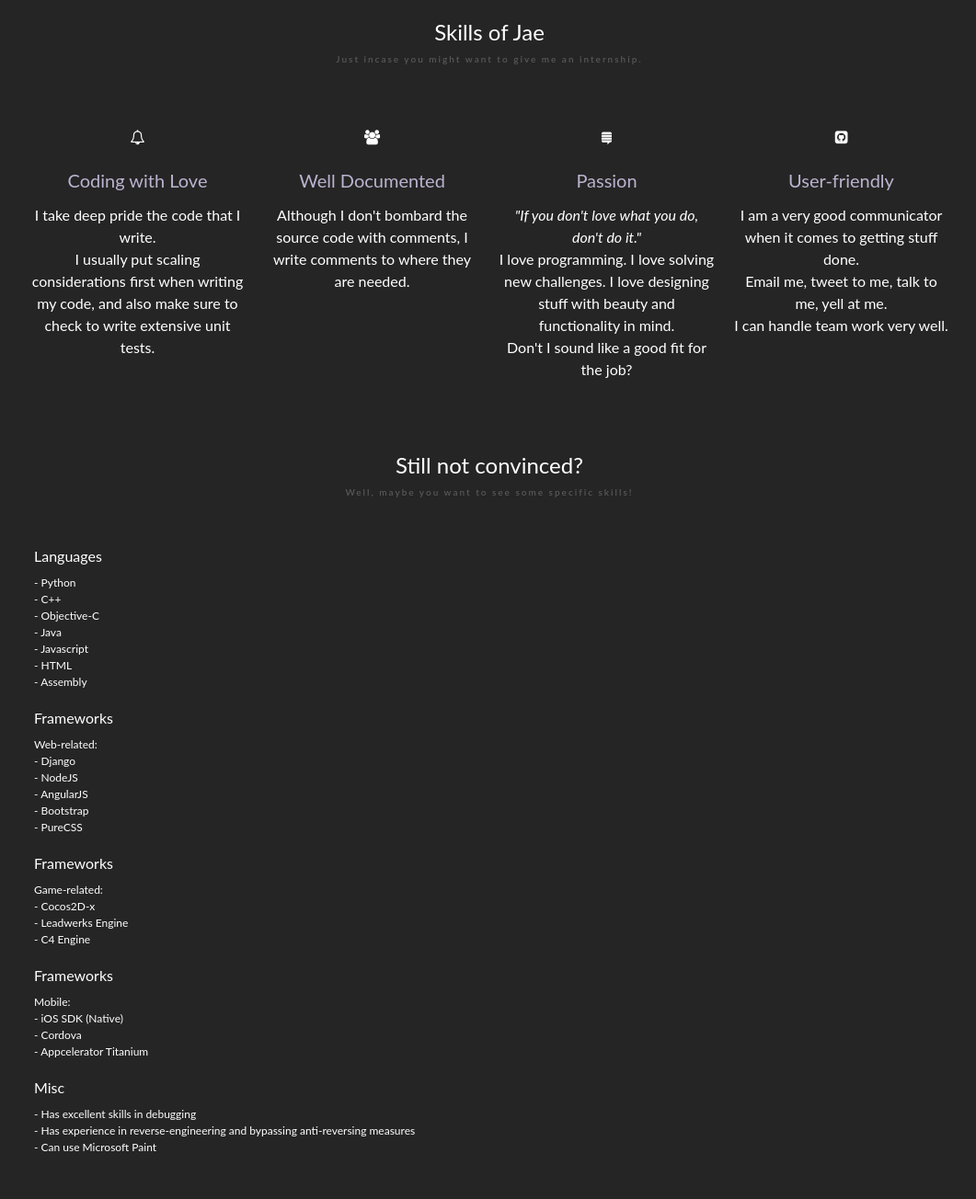
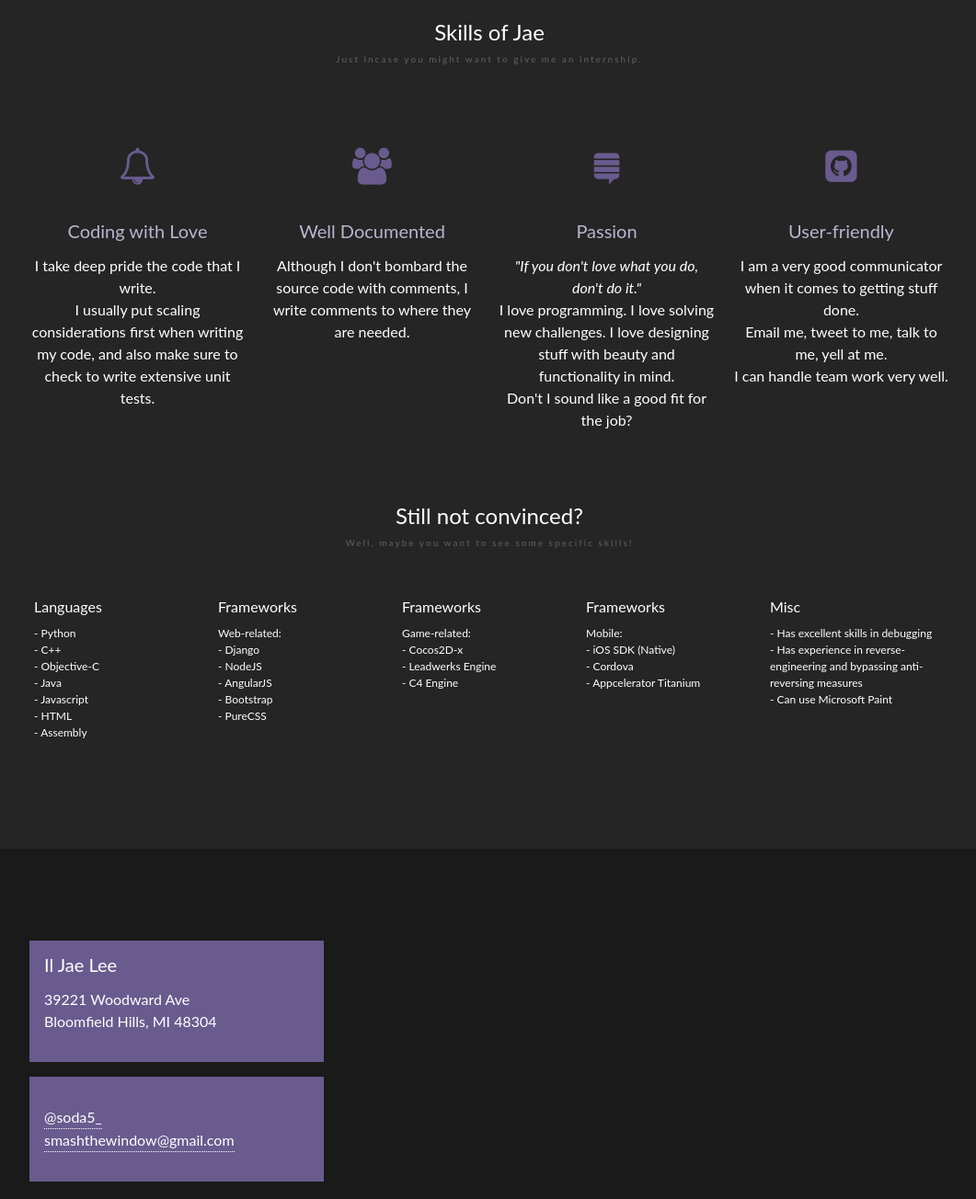
Before and after one commit to kcneas/node-2, a website: page index.html in a window 1280 px wide. Shown: the part 1480-2784 px from the top of the page at 92% size, without its empty margins (108-1169 px from the left). Drawn offline with Linux system fonts and the light colour scheme.

Commit message:
Update main.css

```diff
--- a/css/main.css
+++ b/css/main.css
@@ -1,3 +1,18 @@
+.abc{
+    font-size: 40px;
+    color:#695b8e;
+}
+.pure-g-r{
+    margin: 0 auto;
+}
+div.pure-u-1-5{
+    float:left;
+/* margin-left: 10px; */
+/* margin-right: 20px; */
+width: 200px;
+}
+
+
 .splash > .darken-bg {
     background-color: rgba(0, 0, 0, 0.7);
     padding: 100px 0;
```
